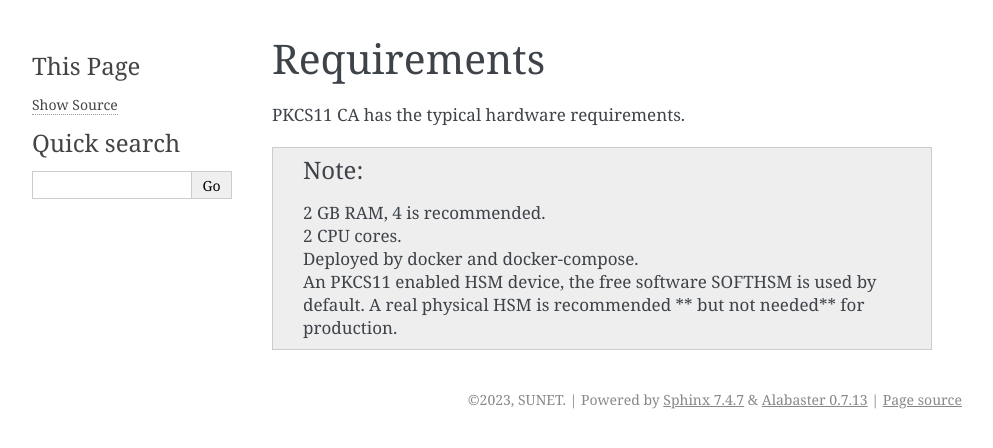
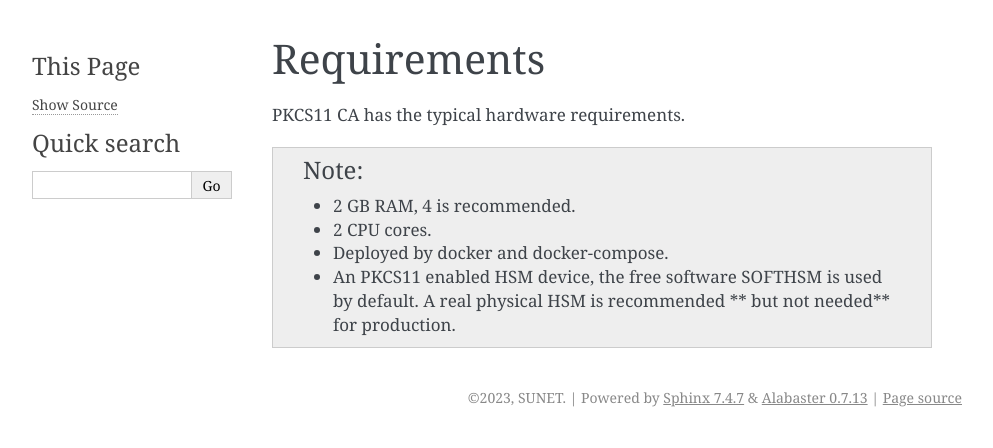
Before and after one commit to SUNET/pkcs11_ca, a Sphinx documentation site: the page built from docs/source/requirements.rst, in a window 1280 px wide. Shown: the top 448 px of the page, without its empty margins (148-1141 px from the left). Built offline with Sphinx 7.4.7, drawn with Linux system fonts in a browser that asks for light colours.

Commit message:
updated docs

```diff
--- a/docs/source/configuration.rst
+++ b/docs/source/configuration.rst
@@ -5,8 +5,8 @@ Configuration
 
    The PKCS11 CA currently has two types of configurations.
 
-   | Environment variables such as hostname and database url.
-   | The config file with options such as allowed signing algorithms.
+   * Environment variables such as hostname and database url.
+   * The config file with options such as allowed signing algorithms.
 
 Environment variables
 ---------------------
--- a/docs/source/requirements.rst
+++ b/docs/source/requirements.rst
@@ -5,7 +5,7 @@ PKCS11 CA has the typical hardware requirements.
 
 .. note::
 
-   | 2 GB RAM, 4 is recommended.
-   | 2 CPU cores.
-   | Deployed by docker and docker-compose.
-   | An PKCS11 enabled HSM device, the free software SOFTHSM is used by default. A real physical HSM is recommended ** but not needed** for production.
+   * 2 GB RAM, 4 is recommended.
+   * 2 CPU cores.
+   * Deployed by docker and docker-compose.
+   * An PKCS11 enabled HSM device, the free software SOFTHSM is used by default. A real physical HSM is recommended ** but not needed** for production.
```
Also changed, not shown: docs/source/usage.rst (+10 -6 lines), 1 other file.
